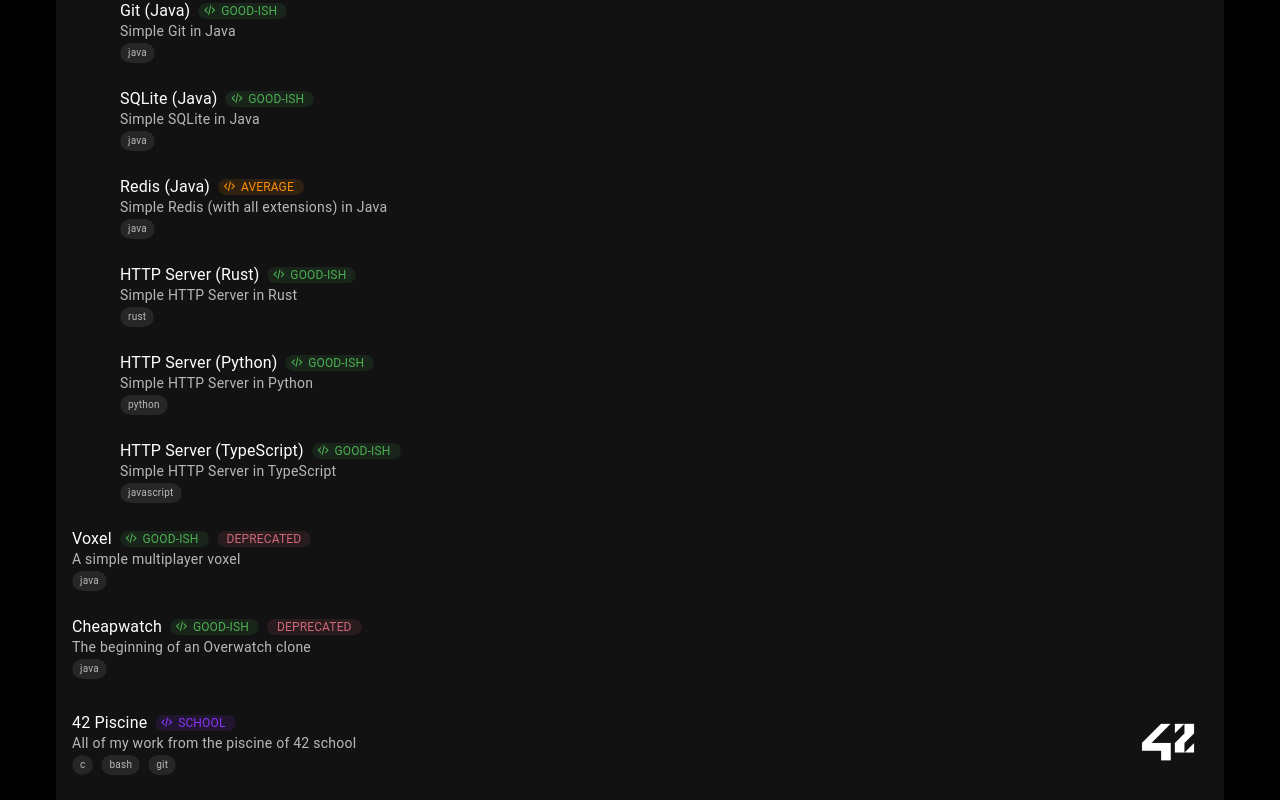
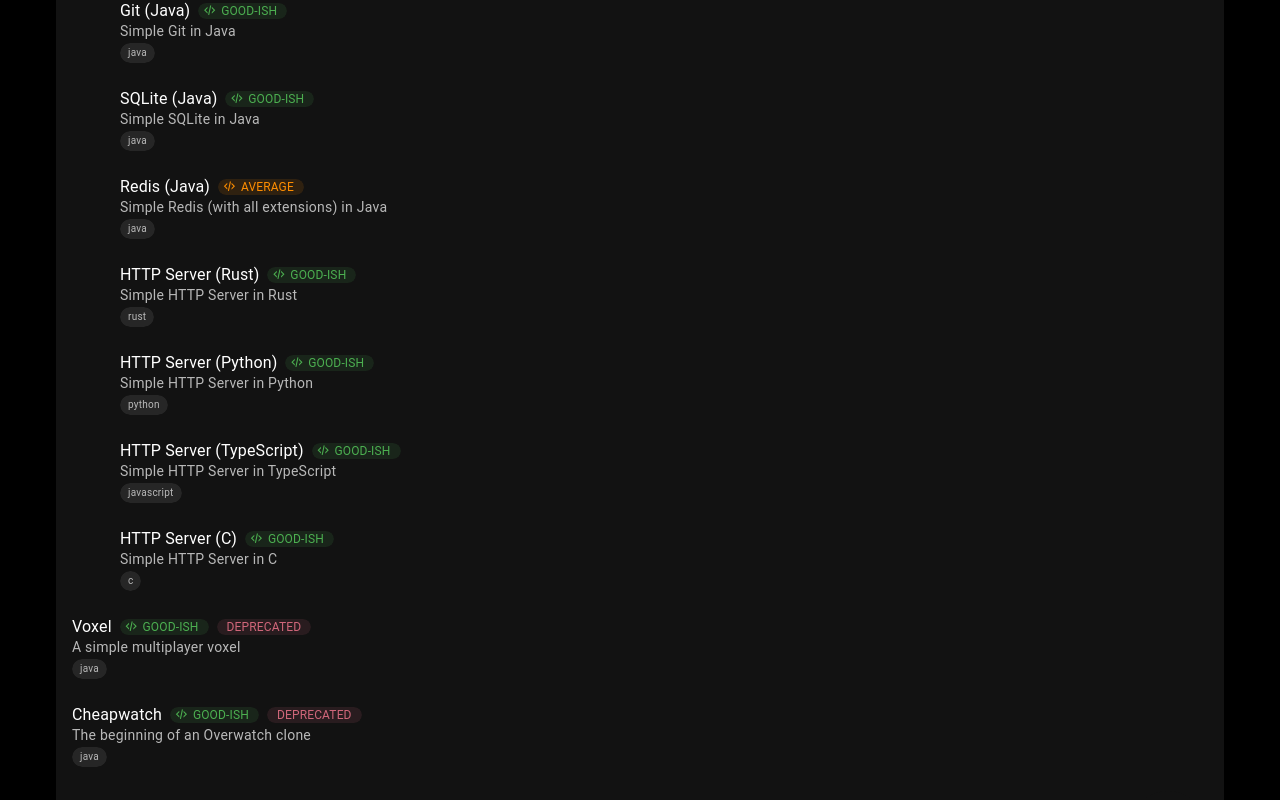
Before and after one commit to Caceresenzo/caceresenzo.dev, a Nuxt app: page /portfolio in a window 1280 px wide. Shown: the part 3113-3913 px from the top of the page. Built offline with nearby package versions, Linux system fonts and the light colour scheme.

Commit message:
feat(project): http server in c

```diff
--- a/data/projects.ts
+++ b/data/projects.ts
@@ -539,6 +539,18 @@
                     color: "success"
                 }
             },
+            {
+                name: "HTTP Server (C)",
+                description: "Simple HTTP Server in C",
+                link: "https://github.com/Caceresenzo/codecrafters--build-your-own-http--c",
+                skills: [
+                    "c",
+                ],
+                quality: {
+                    value: "good-ish",
+                    color: "success"
+                }
+            },
         ]
     }),
     {
```
